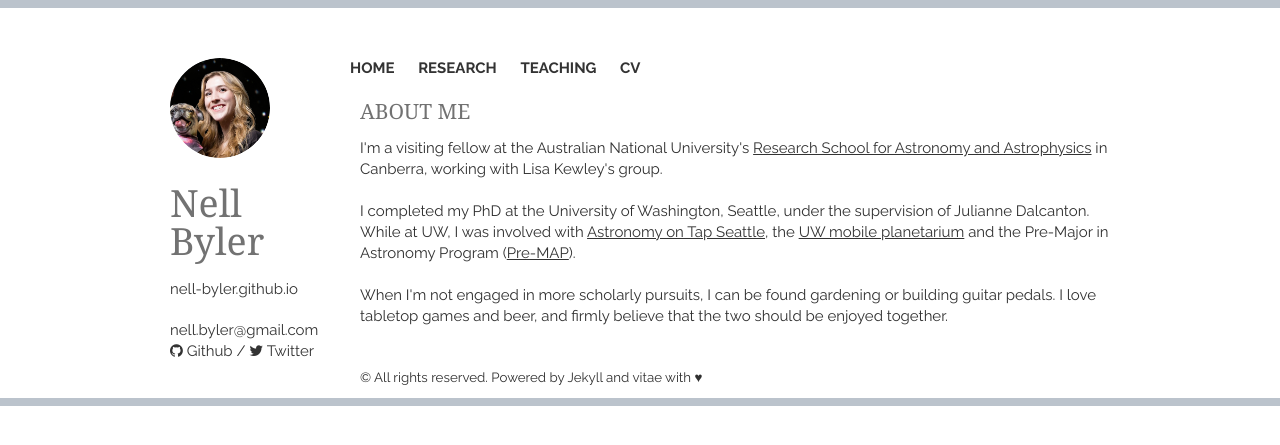
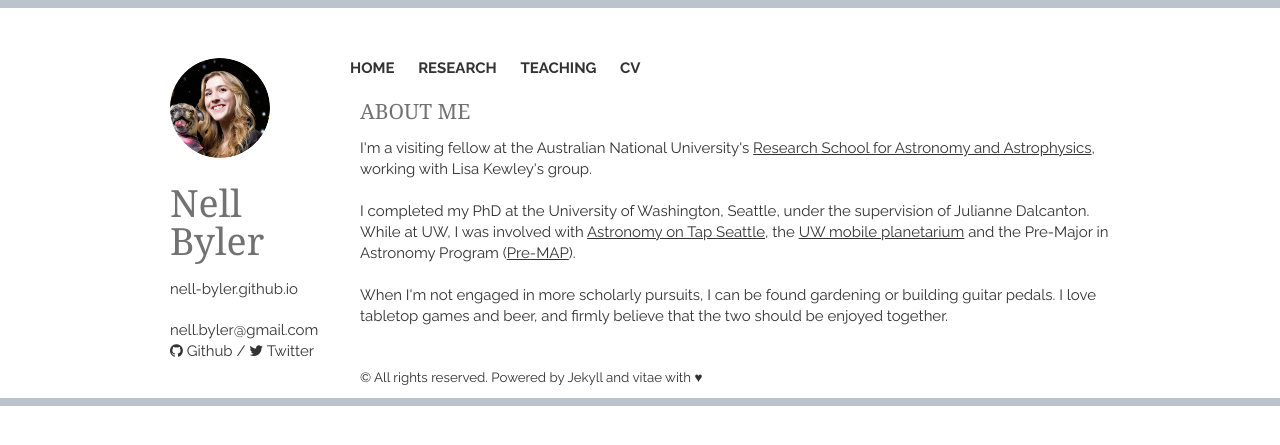
Before and after one commit to nell-byler/nell-byler.github.io, a Jekyll site: the page built from index.html, in a window 1280 px wide. Shown: the top 445 px of the page. Built offline with Jekyll 4.4.1, drawn with Linux system fonts in a browser that asks for light colours; nearby versions of some CDN libraries; the list of posts is cut into pages by our own code.

Commit message:
fixing grammar

```diff
--- a/_includes/aboutme.html
+++ b/_includes/aboutme.html
@@ -1,7 +1,7 @@
 <section class="thirteen columns">
     <h1>About Me</h1>
     <article>
-      <p>I'm a visiting fellow at the Australian National University's <a style="color:#333; text-decoration: underline;" href="http://rsaa.anu.edu.au">Research School for Astronomy and Astrophysics</a> in Canberra, working with Lisa Kewley's group.</p><br>
+      <p>I'm a visiting fellow at the Australian National University's <a style="color:#333; text-decoration: underline;" href="http://rsaa.anu.edu.au">Research School for Astronomy and Astrophysics</a>, working with Lisa Kewley's group.</p><br>
       <p>I completed my PhD at the University of Washington, Seattle, under the supervision of Julianne Dalcanton. While at UW, I was involved with <a style="color:#333; text-decoration: underline;" href="https://twitter.com/AoTSeattle">Astronomy on Tap Seattle</a>, the <a style="color:#333; text-decoration: underline;" href="http://www.washington.edu/news/2013/01/24/astronomy-to-go-uw-readies-new-portable-planetarium/">UW mobile planetarium</a> and the Pre-Major in Astronomy Program (<a style="color:#333; text-decoration: underline;" href="http://depts.washington.edu/premap/">Pre-MAP</a>).</p><br>
         <p>When I'm not engaged in more scholarly pursuits, I can be found gardening or building guitar pedals. I love tabletop games and beer, and firmly believe that the two should be enjoyed together. </p>
     </article>
```
